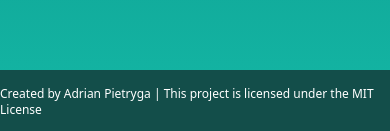
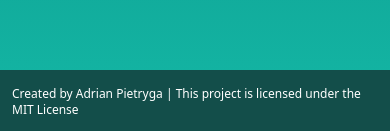
Before and after one commit to adekpp/hours-tracker, a Next.js app: page /month/1/summary in a window 390 px wide. Shown: the part 710-841 px from the top of the page. Built offline with nearby package versions, Linux system fonts and the light colour scheme; no server answers; the database is empty.

Commit message:
footer padding

```diff
--- a/components/Footer.tsx
+++ b/components/Footer.tsx
@@ -1,6 +1,6 @@
 export default function Footer() {
   return (
-    <div className="flex h-16 flex-none items-center justify-center bg-teal-900 md:rounded-md text-white text-xs md:text-base">
+    <div className="flex h-16 flex-none items-center justify-center bg-teal-900 md:rounded-md text-white text-xs md:text-base px-3">
       <p>Created by Adrian Pietryga | This project is licensed under the MIT License
 </p>
     </div>
```
